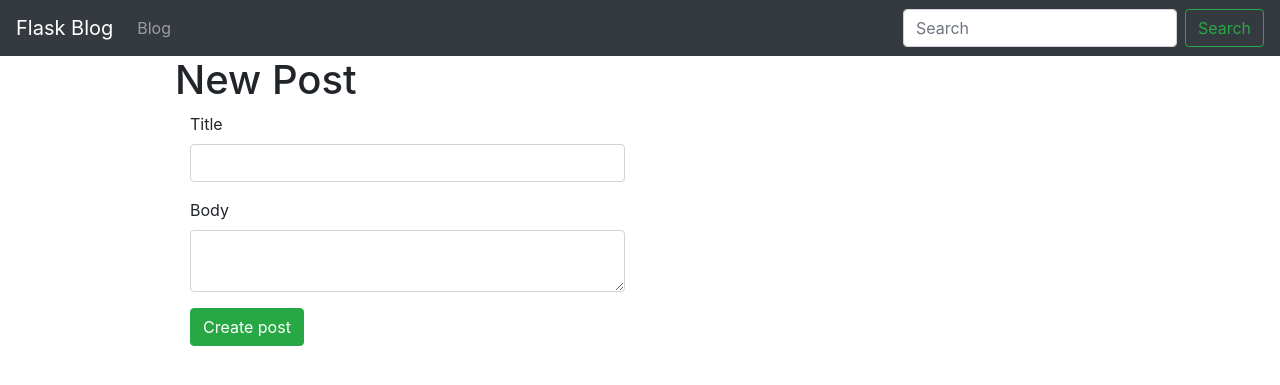
After one commit to ilof2/FlaskBlog.se, a Flask app: template posts/templates/posts/create_post.html in a window 1280 px wide. The commit adds this page. Shown: the top 385 px of the page. Run offline with Flask 2, Linux system fonts and the light colour scheme; the template is opened without the code that fills it: values that come from a table or form of the project are taken from there, others are empty; some libraries are stand-ins or nearby versions.

Commit message:
Creating post added

```diff
--- /dev/null
+++ b/posts/forms.py
@@ -0,0 +1,5 @@
+from wtforms import Form, StringField, TextAreaField
+
+class PostForm(Form):
+	title = StringField('Title')
+	body = TextAreaField('Body')
--- /dev/null
+++ b/posts/templates/posts/create_post.html
@@ -0,0 +1,32 @@
+{% extends 'base.html' %}
+
+
+{% block title %}
+	Create new post
+{% endblock %}
+
+
+
+{% block content_title %}
+	New Post
+{% endblock %}
+
+
+{% block content %}
+
+<div class="col-md-6">
+	<form action="{{ url_for('posts.create_post') }}" method = 'Post'>
+
+		{% for fi in form %}
+
+			<div class="form-group">
+				{{ fi.label(class ='control-label') }}
+				{{ fi(class='form-control') }}
+			</div>
+
+		{% endfor %}
+		<button type="submit" class="btn btn-success">Create post</button>
+	</form>
+</div>
+
+{% endblock %}
--- a/templates/base.html
+++ b/templates/base.html
@@ -20,9 +20,11 @@
       </li>
     </ul>
 
-    <form class="form-inline my-2 my-lg-0">
-      <input class="form-control mr-sm-2" type="search" placeholder="Search" aria-label="Search">
+    <form class="form-inline my-2 my-lg-0" method="GET">
+
+      <input class="form-control mr-sm-2" type="search" placeholder="Search" aria-label="Search" name="q" value="{{ request.args.get('q', '') }}">
       <button class="btn btn-outline-success my-2 my-sm-0" type="submit">Search</button>
+
     </form>
 
   </div>
```
Also changed, not shown: models.py (+4 -3 lines), posts/blueprint.py (+39 -3 lines).
